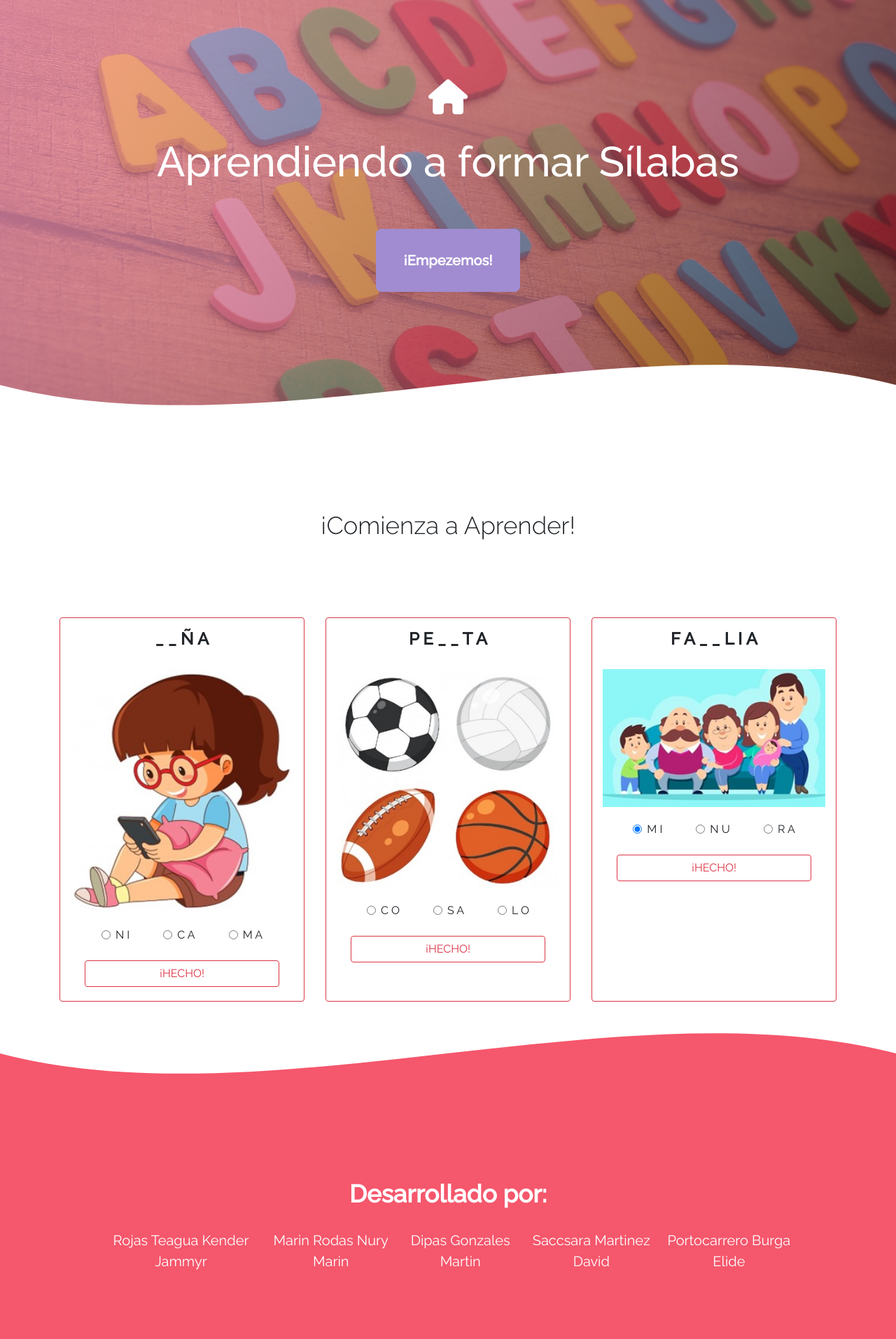
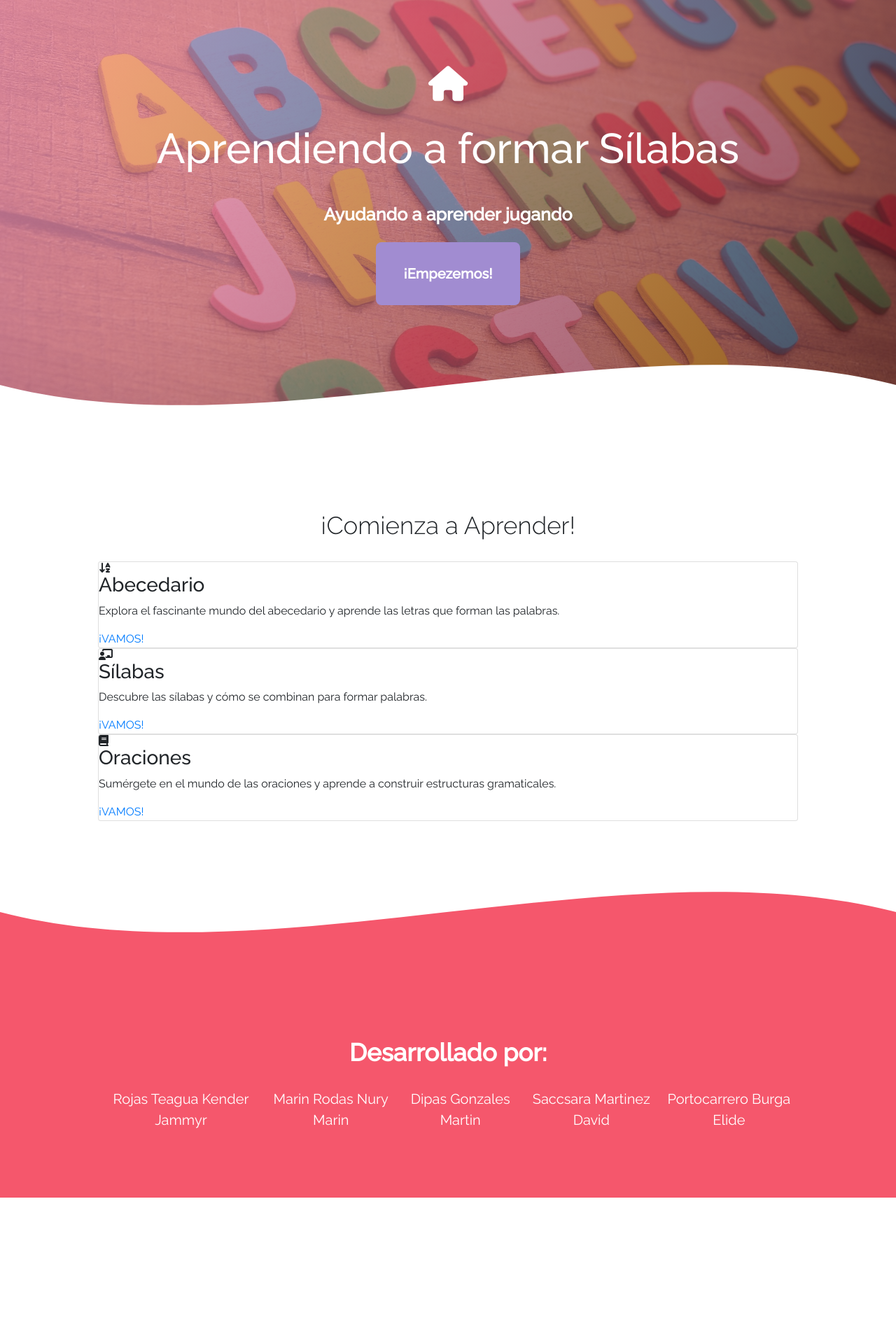
Before and after one commit to JAMMYRROJAS/gestion_project, a PHP site: page /silabas.php in a window 1280 px wide. Shown: the whole page at 70% size. After the commit the page ends 1711 px from the top, so only its background shows below. Run offline with PHP 8.4, Linux system fonts and the light colour scheme; data that the repository does not hold is empty; some libraries are stand-ins or nearby versions.

Commit message:
Add files via upload

```diff
--- a/abecedario.php
+++ b/abecedario.php
@@ -1,6 +1,7 @@
 <?php
     $tituloWeb = "Abecedario";
-    $tituloHeader = "Reconociendo el Abecedario"
+    $tituloHeader = "Reconociendo el Abecedario";
+    $descripcionHeader = "Ayudando a aprender jugando"
 ?>
 
 <?php include_once 'layouts/header.php'; ?>
--- a/oraciones.php
+++ b/oraciones.php
@@ -1,6 +1,7 @@
 <?php
     $tituloWeb = "Oraciones";
-    $tituloHeader = "Aprendiendo a formar Oraciones"
+    $tituloHeader = "Aprendiendo a formar Oraciones";
+    $descripcionHeader = "Ayudando a aprender jugando"
 ?>
 
 <?php include_once 'layouts/header.php'; ?>
--- a/silabas.php
+++ b/silabas.php
@@ -1,17 +1,34 @@
 <?php
     $tituloWeb = "Sílabas";
-    $tituloHeader = "Aprendiendo a formar Sílabas"
+    $tituloHeader = "Aprendiendo a formar Sílabas";
+    $descripcionHeader = "Ayudando a aprender jugando"
 ?>
 
 <?php include_once 'layouts/header.php'; ?>
 
-    <div id="contenido" class="cards contenedor">
+    <section id="contenido" class="cards contenedor">
         <h2 class="titulo">¡Comienza a Aprender!</h2>
-    </div>
-
-    <div class="container">
-        <?php include_once 'ejercicios/completa_silaba.php' ?>
-    </div>
+        <div class="content-cards">
+            <article class="card">
+                <i class="fas fa-sort-alpha-down"></i>
+                <h3>Abecedario</h3>
+                <p>Explora el fascinante mundo del abecedario y aprende las letras que forman las palabras.</p>
+                <a href="abecedario.php" class="cta">¡VAMOS!</a>
+            </article>
+            <article class="card">
+                <i class="fas fa-chalkboard-teacher"></i>
+                <h3>Sílabas</h3>
+                <p>Descubre las sílabas y cómo se combinan para formar palabras.</p>
+                <a href="silabas.php" class="cta">¡VAMOS!</a>
+            </article>
+            <article class="card">
+                <i class="fas fa-book"></i>
+                <h3>Oraciones</h3>
+                <p>Sumérgete en el mundo de las oraciones y aprende a construir estructuras gramaticales.</p>
+                <a href="oraciones.php" class="cta">¡VAMOS!</a>
+            </article>
+        </div>
+    </section>
 
     <div class="svg-wave" style="height: 150px; overflow: hidden;"><svg viewBox="0 0 500 150" preserveAspectRatio="none"
         style="height: 100%; width: 100%;">
```
Also changed, not shown: equipo.php (+5 -5 lines), assets/imagenes/plant-svgrepo-com.svg (added), assets/imagenes/profile-circle-svgrepo-com.svg (added).
